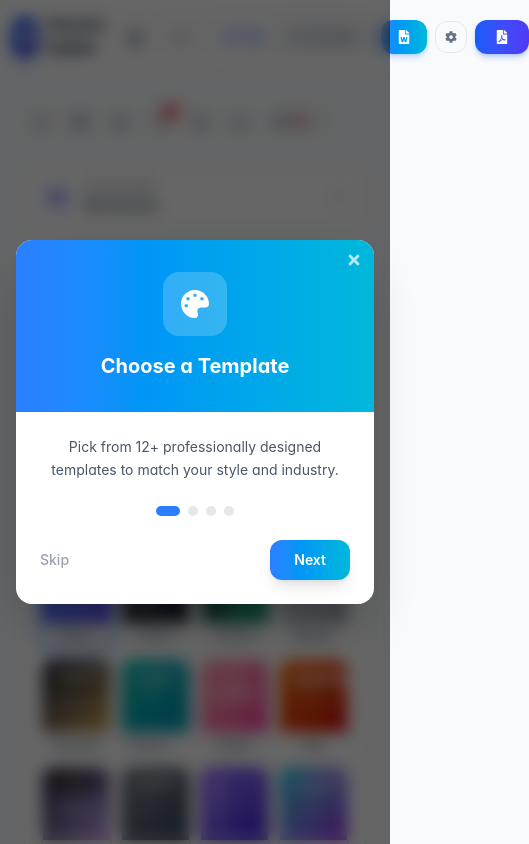
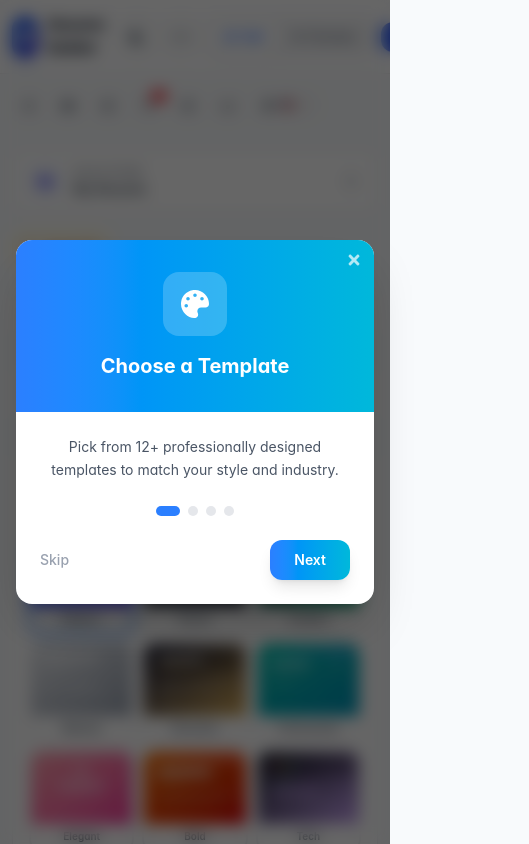
Before and after one commit to kh4dr94/Resume-builder, a React (Vite) app: page / in a window 390 px wide. Shown: the top 844 px of the page, 529 px wide, since content can reach past the window. Built offline with nearby package versions, Linux system fonts and the light colour scheme.

Commit message:
fix: comprehensive responsive design for all screen sizes

```diff
--- a/src/App.jsx
+++ b/src/App.jsx
@@ -637,7 +637,7 @@ function App() {
             </div>
 
             {/* Export/Import buttons */}
-            <div className="hidden sm:flex items-center gap-1">
+            <div className="hidden lg:flex items-center gap-1">
               <CoverLetterGenerator data={resumeData} darkMode={darkMode} />
               <ShareResume darkMode={darkMode} />
               <ComparisonView profiles={profiles} darkMode={darkMode} />
@@ -664,13 +664,6 @@ function App() {
               >
                 <FaFileImport size={12} />
               </motion.button>
-              <input
-                ref={importInputRef}
-                type="file"
-                accept=".json"
-                onChange={handleImport}
-                className="hidden"
-              />
             </div>
 
             {/* Keyboard shortcuts button */}
@@ -678,7 +671,7 @@ function App() {
               whileHover={{ scale: 1.05 }}
               whileTap={{ scale: 0.95 }}
               onClick={() => setShortcutsOpen(true)}
-              className={`hidden sm:flex w-8 h-8 rounded-xl items-center justify-center transition-all border text-sm font-bold ${darkMode ? 'bg-gray-800 border-gray-700 text-gray-400 hover:text-purple-400' : 'bg-gray-50 border-gray-200 text-gray-500 hover:text-purple-600'}`}
+              className={`hidden lg:flex w-8 h-8 rounded-xl items-center justify-center transition-all border text-sm font-bold ${darkMode ? 'bg-gray-800 border-gray-700 text-gray-400 hover:text-purple-400' : 'bg-gray-50 border-gray-200 text-gray-500 hover:text-purple-600'}`}
               title="Keyboard shortcuts (?)"
             >
               ?
@@ -700,7 +693,7 @@ function App() {
               whileHover={{ scale: 1.05 }}
               whileTap={{ scale: 0.95 }}
               onClick={() => setMobileMenuOpen(true)}
-              className={`flex sm:hidden w-9 h-9 rounded-xl items-center justify-center transition-all border ${darkMode ? 'bg-gray-800 border-gray-700 text-gray-400 hover:text-blue-400' : 'bg-gray-50 border-gray-200 text-gray-500 hover:text-blue-600'}`}
+              className={`flex lg:hidden w-9 h-9 rounded-xl items-center justify-center transition-all border ${darkMode ? 'bg-gray-800 border-gray-700 text-gray-400 hover:text-blue-400' : 'bg-gray-50 border-gray-200 text-gray-500 hover:text-blue-600'}`}
               title="Tools menu"
             >
               <FaEllipsisH size={14} />
@@ -736,21 +729,25 @@ function App() {
               whileHover={{ scale: 1.03 }}
               whileTap={{ scale: 0.97 }}
               onClick={toggleSampleData}
-              className={`hidden sm:flex items-center gap-2 px-4 py-2.5 rounded-xl transition-all border font-medium text-[13px] ${darkMode ? 'bg-gray-800 text-gray-300 border-gray-700 hover:bg-gray-700' : 'bg-white text-gray-600 border-gray-200 hover:bg-gray-50'}`}
+              className={`hidden md:flex items-center gap-2 px-4 py-2.5 rounded-xl transition-all border font-medium text-[13px] ${darkMode ? 'bg-gray-800 text-gray-300 border-gray-700 hover:bg-gray-700' : 'bg-white text-gray-600 border-gray-200 hover:bg-gray-50'}`}
             >
               {usingSample ? <FaEraser size={13} /> : <FaMagic size={13} />}
               {usingSample ? 'Clear' : 'Sample'}
             </motion.button>
 
-            <DocxExport data={resumeData} darkMode={darkMode} />
+            <div className="hidden md:block">
+              <DocxExport data={resumeData} darkMode={darkMode} />
+            </div>
 
-            <PrintSettings darkMode={darkMode} />
+            <div className="hidden md:block">
+              <PrintSettings darkMode={darkMode} />
+            </div>
 
             <motion.button
               whileHover={{ scale: 1.03, y: -1 }}
               whileTap={{ scale: 0.97 }}
               onClick={handlePrint}
-              className="flex items-center gap-2 bg-gradient-to-r from-blue-600 to-indigo-600 text-white px-5 py-2.5 rounded-xl hover:from-blue-700 hover:to-indigo-700 transition-all shadow-md shadow-blue-600/25 hover:shadow-lg hover:shadow-blue-600/30 font-semibold text-[13px]"
+              className="flex items-center gap-2 bg-gradient-to-r from-blue-600 to-indigo-600 text-white px-3 sm:px-5 py-2 sm:py-2.5 rounded-xl hover:from-blue-700 hover:to-indigo-700 transition-all shadow-md shadow-blue-600/25 hover:shadow-lg hover:shadow-blue-600/30 font-semibold text-[13px]"
             >
               <FaFilePdf size={14} />
               <span className="hidden sm:inline">PDF</span>
@@ -758,6 +755,15 @@ function App() {
           </div>
         </div>
       </header>
+
+      {/* Hidden file input for import (always in DOM) */}
+      <input
+        ref={importInputRef}
+        type="file"
+        accept=".json"
+        onChange={handleImport}
+        className="hidden"
+      />
 
       {/* Mobile Tools Bottom Sheet */}
       <AnimatePresence>
@@ -769,7 +775,7 @@ function App() {
               animate={{ opacity: 1 }}
               exit={{ opacity: 0 }}
               onClick={() => setMobileMenuOpen(false)}
-              className="fixed inset-0 bg-black/50 z-[60] sm:hidden"
+              className="fixed inset-0 bg-black/50 z-[60] lg:hidden"
             />
             {/* Bottom Sheet */}
             <motion.div
@@ -777,7 +783,7 @@ function App() {
               animate={{ y: 0 }}
               exit={{ y: '100%' }}
               transition={{ type: 'spring', damping: 25, stiffness: 300 }}
-              className={`fixed bottom-0 left-0 right-0 z-[70] sm:hidden rounded-t-2xl shadow-2xl max-h-[70vh] overflow-y-auto ${darkMode ? 'bg-gray-900 border-t border-gray-700' : 'bg-white border-t border-gray-200'}`}
+              className={`fixed bottom-0 left-0 right-0 z-[70] lg:hidden rounded-t-2xl shadow-2xl max-h-[70vh] overflow-y-auto ${darkMode ? 'bg-gray-900 border-t border-gray-700' : 'bg-white border-t border-gray-200'}`}
             >
               {/* Handle bar */}
               <div className="flex justify-center pt-3 pb-2">
@@ -876,17 +882,17 @@ function App() {
       </AnimatePresence>
 
       {/* Main Content */}
-      <main className="max-w-[1400px] mx-auto px-6 py-8">
-        <div className="flex gap-8">
+      <main className="max-w-[1400px] mx-auto px-3 sm:px-6 py-4 sm:py-8">
+        <div className="flex flex-col lg:flex-row gap-4 sm:gap-6 lg:gap-8">
           {/* Left Panel - Form */}
           <div
-            className={`w-full lg:w-[440px] xl:w-[480px] shrink-0 ${
+            className={`w-full lg:w-[440px] xl:w-[480px] shrink-0 min-w-0 ${
               activeView === 'preview' ? 'hidden lg:block' : ''
             }`}
           >
             <div className="space-y-5">
               {/* Mobile Quick Tools Bar */}
-              <div className="flex sm:hidden overflow-x-auto gap-2 pb-2 -mx-1 px-1 scrollbar-hide">
+              <div className="flex lg:hidden overflow-x-auto gap-2 pb-2 -mx-1 px-1 scrollbar-hide">
                 <div className="flex-shrink-0">
                   <ShareResume darkMode={darkMode} />
                 </div>
@@ -971,7 +977,7 @@ function App() {
 
           {/* Right Panel - Preview */}
           <div
-            className={`w-full lg:flex-1 min-w-0 ${
+            className={`w-full lg:flex-1 min-w-0 max-w-full ${
               activeView === 'form' ? 'hidden lg:block' : ''
             }`}
           >
@@ -986,34 +992,34 @@ function App() {
                 className={`rounded-2xl shadow-xl overflow-hidden border transition-colors duration-300 ${darkMode ? 'bg-gray-800 border-gray-700 shadow-gray-900/50' : 'bg-white border-gray-200/60 shadow-gray-200/50'}`}
               >
                 {/* Preview toolbar */}
-                <div className="bg-gray-50/80 px-5 py-3 border-b border-gray-200/80 flex items-center justify-between">
-                  <div className="flex items-center gap-3">
-                    <div className="flex gap-1.5">
+                <div className="bg-gray-50/80 px-3 sm:px-5 py-3 border-b border-gray-200/80 flex items-center justify-between gap-2">
+                  <div className="flex items-center gap-2 sm:gap-3 min-w-0">
+                    <div className="hidden sm:flex gap-1.5">
                       <div className="w-2.5 h-2.5 rounded-full bg-[#FF5F57]"></div>
                       <div className="w-2.5 h-2.5 rounded-full bg-[#FFBD2E]"></div>
                       <div className="w-2.5 h-2.5 rounded-full bg-[#28CA42]"></div>
                     </div>
-                    <div className="h-4 w-px bg-gray-200"></div>
-                    <span className="text-[11px] font-semibold text-gray-500 uppercase tracking-wider">
+                    <div className="hidden sm:block h-4 w-px bg-gray-200"></div>
+                    <span className="text-[10px] sm:text-[11px] font-semibold text-gray-500 uppercase tracking-wider truncate">
                       {templates.find((t) => t.id === selectedTemplate)?.name} Template
                     </span>
                   </div>
-                  <div className="flex items-center gap-2">
+                  <div className="flex items-center gap-2 shrink-0">
                     <ZoomControls
                       scale={effectiveScale}
                       onZoomIn={handleZoomIn}
                       onZoomOut={handleZoomOut}
                       onReset={handleZoomReset}
                     />
-                    <span className="text-[10px] text-gray-400 bg-white px-2 py-0.5 rounded-md border border-gray-100 font-mono">
+                    <span className="hidden sm:inline text-[10px] text-gray-400 bg-white px-2 py-0.5 rounded-md border border-gray-100 font-mono">
                       A4 • 210×297mm
                     </span>
                   </div>
                 </div>
 
                 {/* Preview content - scale to fit */}
-                <div ref={previewContainerRef} className="overflow-auto max-h-[calc(100vh-160px)] scrollbar-thin bg-[#e8eaed]/40 p-4">
-                  <div className="relative" style={{ width: '210mm', transform: `scale(${effectiveScale})`, transformOrigin: 'top center', margin: '0 auto', height: `calc(297mm * ${effectiveScale})` }}>
+                <div ref={previewContainerRef} className="overflow-hidden max-h-[calc(100vh-160px)] scrollbar-thin bg-[#e8eaed]/40 p-2 sm:p-4">
+                  <div className="relative mx-auto overflow-hidden" style={{ width: '210mm', maxWidth: '100%', transform: `scale(${effectiveScale})`, transformOrigin: 'top left', height: `calc(297mm * ${effectiveScale})` }}>
                     <div
                       className="shadow-2xl shadow-gray-300/40 rounded overflow-hidden bg-white break-words"
                       style={{ width: '210mm', minHeight: '297mm' }}
@@ -1033,8 +1039,8 @@ function App() {
       </main>
 
       {/* Footer */}
-      <footer className={`border-t backdrop-blur-sm mt-16 transition-colors duration-300 ${darkMode ? 'border-gray-700/60 bg-gray-900/60' : 'border-gray-200/60 bg-white/60'}`}>
-        <div className="max-w-[1400px] mx-auto px-6 py-5">
+      <footer className={`border-t backdrop-blur-sm mt-8 sm:mt-16 transition-colors duration-300 ${darkMode ? 'border-gray-700/60 bg-gray-900/60' : 'border-gray-200/60 bg-white/60'}`}>
+        <div className="max-w-[1400px] mx-auto px-3 sm:px-6 py-4 sm:py-5">
           <div className="flex flex-col sm:flex-row items-center justify-between gap-3">
             <div className="flex items-center gap-4">
               <div className={`flex items-center gap-1.5 ${darkMode ? 'text-gray-500' : 'text-gray-400'}`}>
--- a/src/components/ResumeForm.jsx
+++ b/src/components/ResumeForm.jsx
@@ -68,7 +68,7 @@ function Section({ title, icon: Icon, children, defaultOpen = false, count = 0,
 
 function InputField({ label, value, onChange, type = 'text', placeholder = '', icon = null }) {
   return (
-    <div>
+    <div className="min-w-0">
       <label className="block text-[12px] font-semibold text-gray-600 mb-1.5 uppercase tracking-wide">
         {label}
       </label>
@@ -77,7 +77,7 @@ function InputField({ label, value, onChange, type = 'text', placeholder = '', i
         value={value}
         onChange={onChange}
         placeholder={placeholder}
-        className="w-full px-3.5 py-2.5 bg-gray-50/80 border border-gray-200 rounded-xl focus:ring-2 focus:ring-blue-500/20 focus:border-blue-400 focus:bg-white transition-all text-sm text-gray-800 placeholder:text-gray-300"
+        className="w-full min-w-0 px-3.5 py-2.5 bg-gray-50/80 border border-gray-200 rounded-xl focus:ring-2 focus:ring-blue-500/20 focus:border-blue-400 focus:bg-white transition-all text-sm text-gray-800 placeholder:text-gray-300"
       />
     </div>
   )
@@ -85,7 +85,7 @@ function InputField({ label, value, onChange, type = 'text', placeholder = '', i
 
 function TextArea({ label, value, onChange, placeholder = '', rows = 3 }) {
   return (
-    <div>
+    <div className="min-w-0">
       <label className="block text-[12px] font-semibold text-gray-600 mb-1.5 uppercase tracking-wide">
         {label}
       </label>
@@ -94,7 +94,7 @@ function TextArea({ label, value, onChange, placeholder = '', rows = 3 }) {
         onChange={onChange}
         placeholder={placeholder}
         rows={rows}
-        className="w-full px-3.5 py-2.5 bg-gray-50/80 border border-gray-200 rounded-xl focus:ring-2 focus:ring-blue-500/20 focus:border-blue-400 focus:bg-white transition-all text-sm text-gray-800 placeholder:text-gray-300 resize-none leading-relaxed"
+        className="w-full min-w-0 px-3.5 py-2.5 bg-gray-50/80 border border-gray-200 rounded-xl focus:ring-2 focus:ring-blue-500/20 focus:border-blue-400 focus:bg-white transition-all text-sm text-gray-800 placeholder:text-gray-300 resize-none leading-relaxed"
       />
     </div>
   )
--- a/src/components/TemplateSelector.jsx
+++ b/src/components/TemplateSelector.jsx
@@ -224,7 +224,7 @@ export default function TemplateSelector({ selectedTemplate, onSelect }) {
 
       {/* Scrollable row for templates */}
       <div className="p-4">
-        <div className="grid grid-cols-4 sm:grid-cols-6 gap-2">
+        <div className="grid grid-cols-3 sm:grid-cols-4 lg:grid-cols-6 gap-2">
           {templates.map((template) => (
             <motion.button
               key={template.id}
--- a/src/index.css
+++ b/src/index.css
@@ -1,9 +1,15 @@
 @import "tailwindcss";
 
 @layer base {
+  html {
+    overflow-x: hidden;
+  }
+
   body {
     @apply bg-[#f8fafc] text-gray-800 font-sans antialiased;
     font-feature-settings: "cv02", "cv03", "cv04", "cv11";
+    overflow-x: hidden;
+    -webkit-text-size-adjust: 100%;
   }
 
   * {
```
